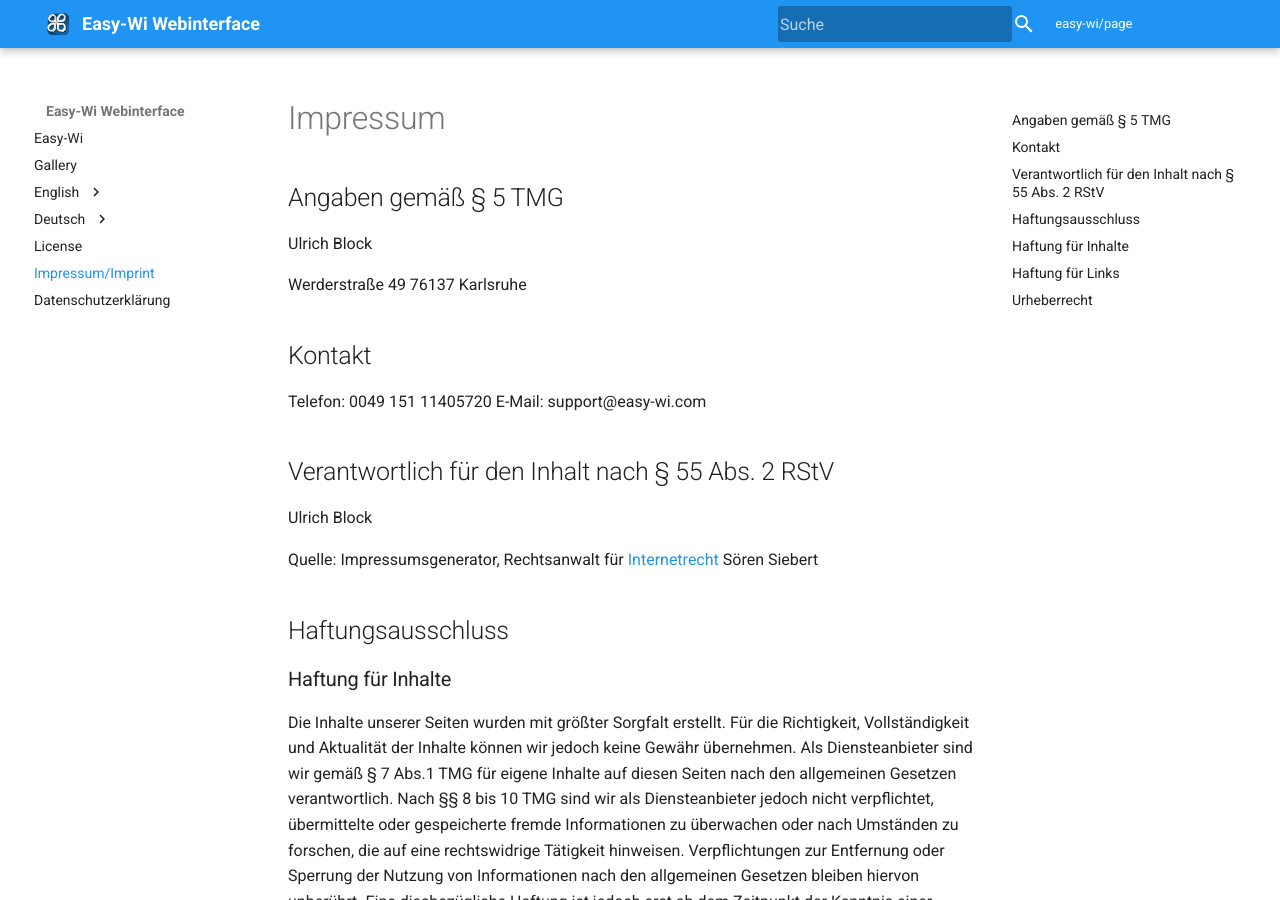
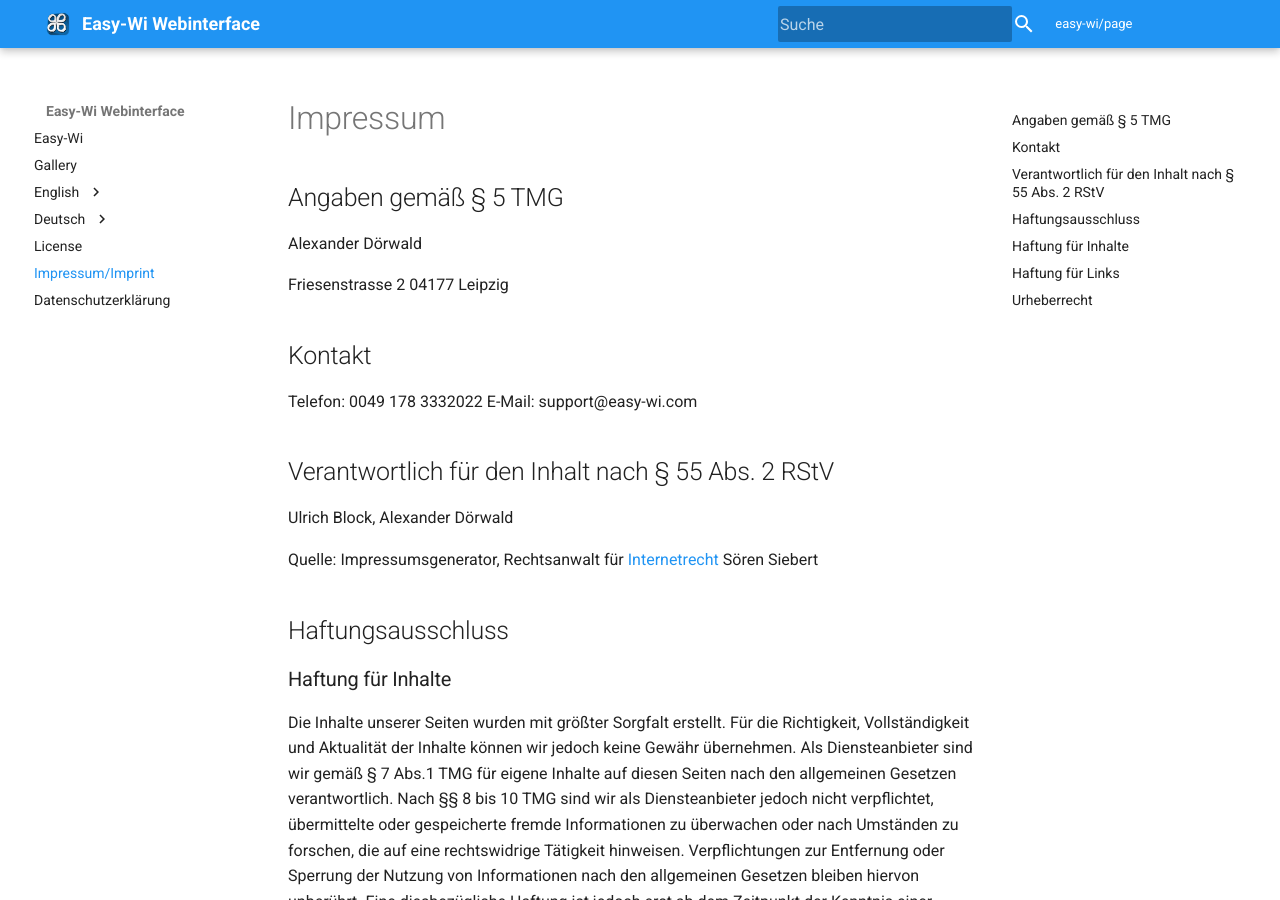
Before and after one commit to mikolaisebastian/page, an MkDocs documentation site: the page built from docs/impressum.md, in a window 1280 px wide and 900 px high. Built offline with MkDocs 1.6.1 and Material for MkDocs 9.7.7, drawn with Linux system fonts in a browser that asks for light colours; comment, search, counter and statistics services are not loaded; old or Windows-style settings are respelled for this version of MkDocs.

Commit message:
Update impressum.md (#16)

```diff
--- a/docs/impressum.md
+++ b/docs/impressum.md
@@ -2,19 +2,19 @@
 
 ## Angaben gemäß § 5 TMG
 
-Ulrich Block
+Alexander Dörwald
 
-Werderstraße 49
-76137 Karlsruhe
+Friesenstrasse 2
+04177 Leipzig
 
 ## Kontakt
 
-Telefon: 0049 151 11405720
+Telefon: 0049 178 3332022
 E-Mail: support@easy-wi.com
 
 ## Verantwortlich für den Inhalt nach § 55 Abs. 2 RStV
 
-Ulrich Block
+Ulrich Block, Alexander Dörwald
 
 Quelle: Impressumsgenerator, Rechtsanwalt für [Internetrecht](http://www.e-recht24.de) Sören Siebert
 
```
